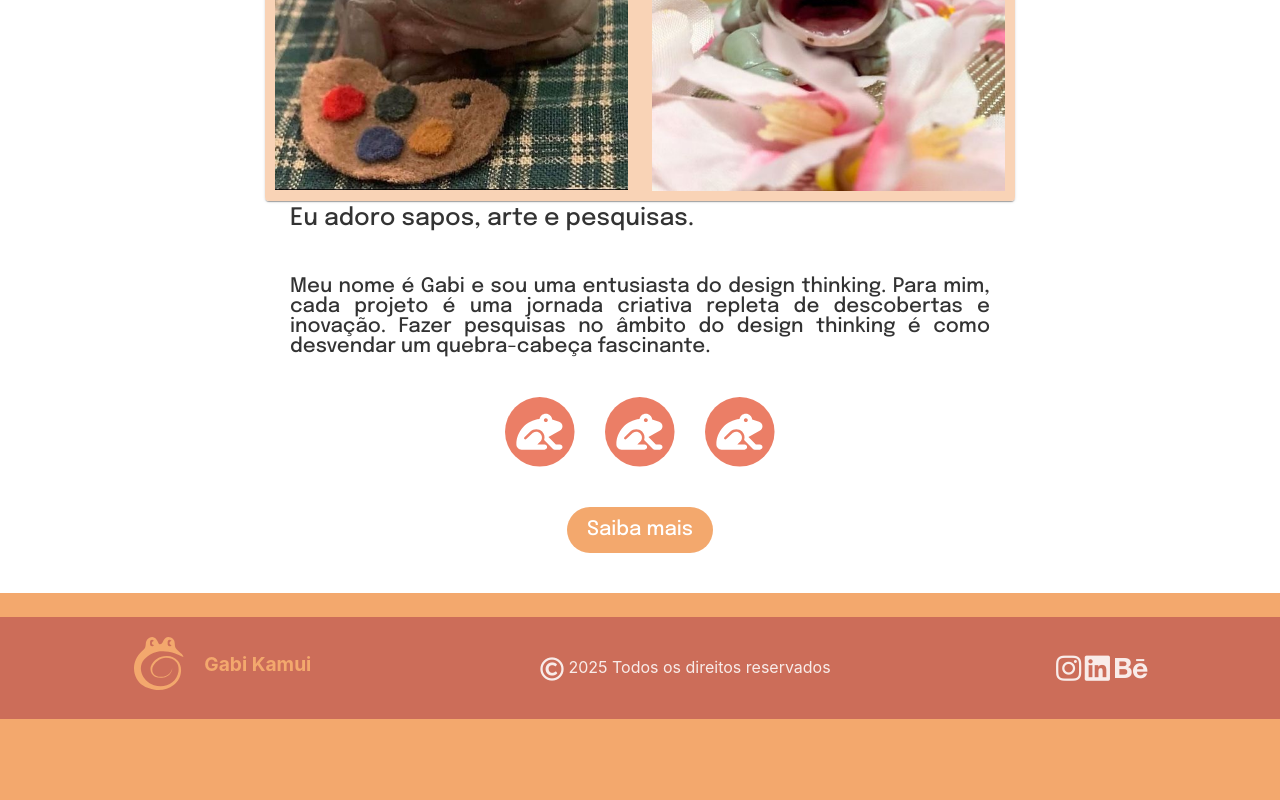
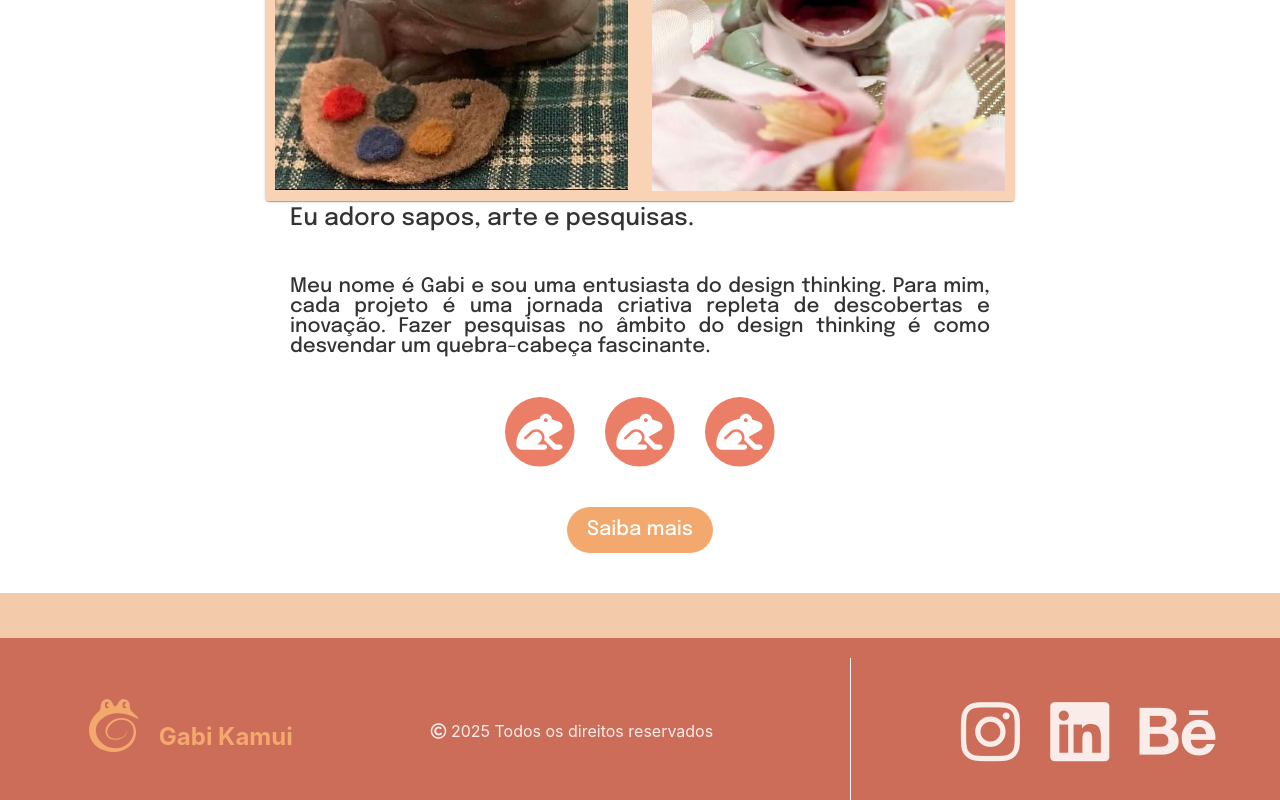
Before and after one commit to TalissonFV/portfolio-gabi-vue, a Vue app: page / in a window 1280 px wide. Shown: the part 1550-2350 px from the top of the page. Before the commit the page ends 2269 px from the top, so only its background shows below. Built offline with nearby package versions, Linux system fonts and the light colour scheme.

Commit message:
Rework do footer

```diff
--- a/src/App.vue
+++ b/src/App.vue
@@ -17,9 +17,6 @@ export default {
       <main>
         <RouterView />
       </main>
-      <div height="10px" style="background-color: #F3A86D;">
-          <v-icon></v-icon>
-      </div>
       <Footer></Footer>
     </div>
 </template>
--- a/src/components/Footer/Footer.vue
+++ b/src/components/Footer/Footer.vue
@@ -1,20 +1,25 @@
 <template>
+    <div :class="$style.footerArea">
+        <div style="background-color: #F3CAAA; height: 45px;">
+        </div>
+
         <footer>
-
             <div >
                 <img :src="logo"  :class="$style.footerLogo" ></img>
                 <span :class="$style.footerTitle">Gabi Kamui</span>
             </div>
             <div :class="$style.footerRights">
-        <span> <v-icon icon="far fa-copyright" aria-hidden="true"></v-icon> {{new Date().getFullYear()}} Todos os direitos reservados </span>
+                <span> <v-icon icon="far fa-copyright" ></v-icon> {{new Date().getFullYear()}} Todos os direitos reservados </span>
             </div>
+            <v-divider class="border-opacity-100" color="white" vertical></v-divider>
             <div :class="$style.footerSocials">
-      <v-icon :class="$style.footerSocialsIcons" icon="fab fa-instagram" ></v-icon>
-      <v-icon :class="$style.footerSocialsIcons" icon="fab fa-linkedin" ></v-icon>
-      <v-icon icon="fab fa-behance" ></v-icon>
+                <v-icon class="pr-16" icon="fab fa-instagram" ></v-icon>
+                <v-icon class="pr-5" icon="fab fa-linkedin" ></v-icon>
+                <v-icon class="pl-10" icon="fab fa-behance" ></v-icon>
 
             </div>
         </footer>
+    </div>
 
 </template>
 
@@ -26,9 +31,19 @@ import logo from '../../assets/img/logo-light.svg'
 
 <style lang="scss" module>
 footer {
+    width: 100%;
+    height: 186px;
     display: flex;
     justify-content: space-around;
     align-items: center;
+
+    background-image: none;
+    background-repeat: repeat;
+    background-attachment: scroll;
+    background-position: 0% 0%;
+    position: relative;
+    bottom: 0pt;
+    left: 0pt;
 
     background-color: #CC6D59;
     margin-top: auto;
@@ -43,15 +58,23 @@ footer {
         padding-left: 20px;
         color: #F3A86D;
         font-weight: 700;
-        font-size: larger;
-        bottom: 20px;
+        font-size: 24px;
+        bottom: 8px;
         position: relative;
     }
     .footerSocials{
-        font-size: larger;
+        display: flex;
+        flex-direction: row;
+        justify-content: space-between;
+        align-items: center;
+        font-size: 45px;
 
-        .footerSocialsIcons {
-            padding-right: 10px;
+    }
+
+    .footerRights {
+        i {
+            font-size: 16px;
+            padding-bottom: 4px;
         }
     }
 }
```
Lines whose indentation alone changed are shown as unchanged.
